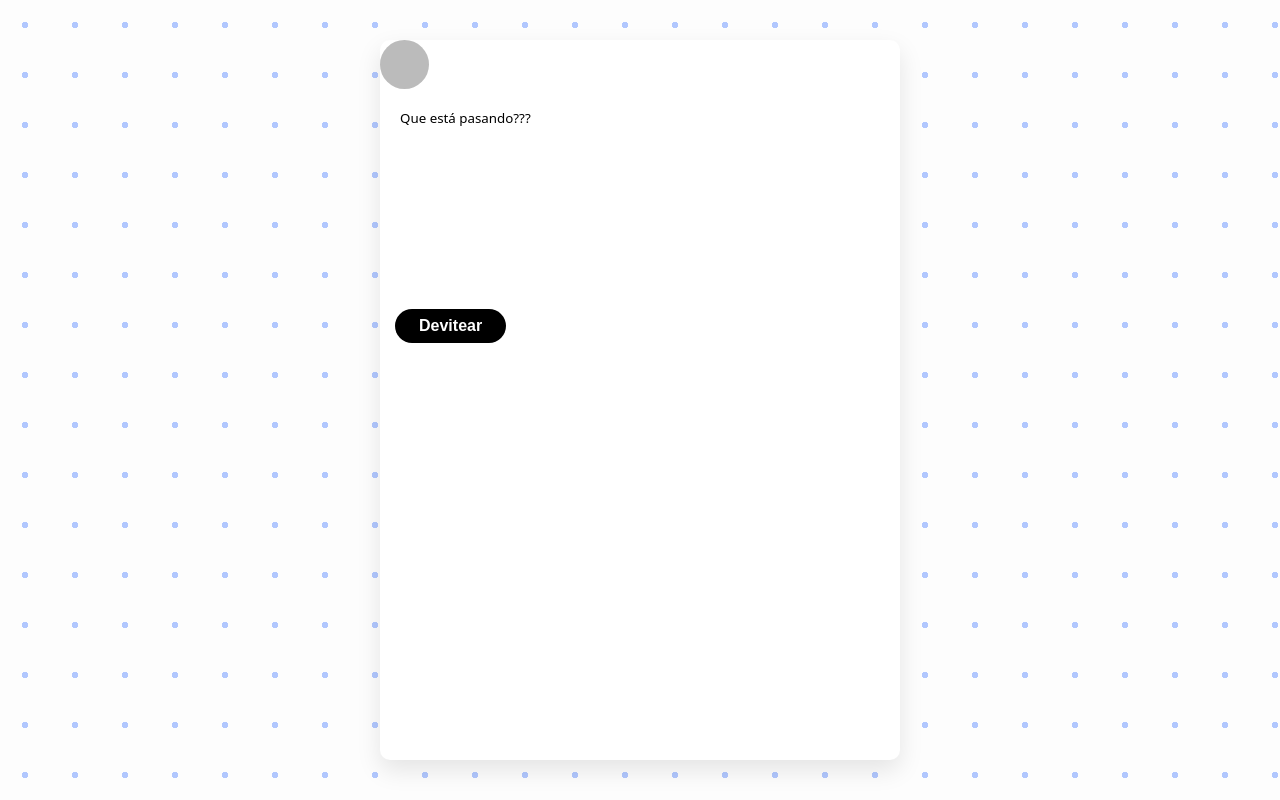
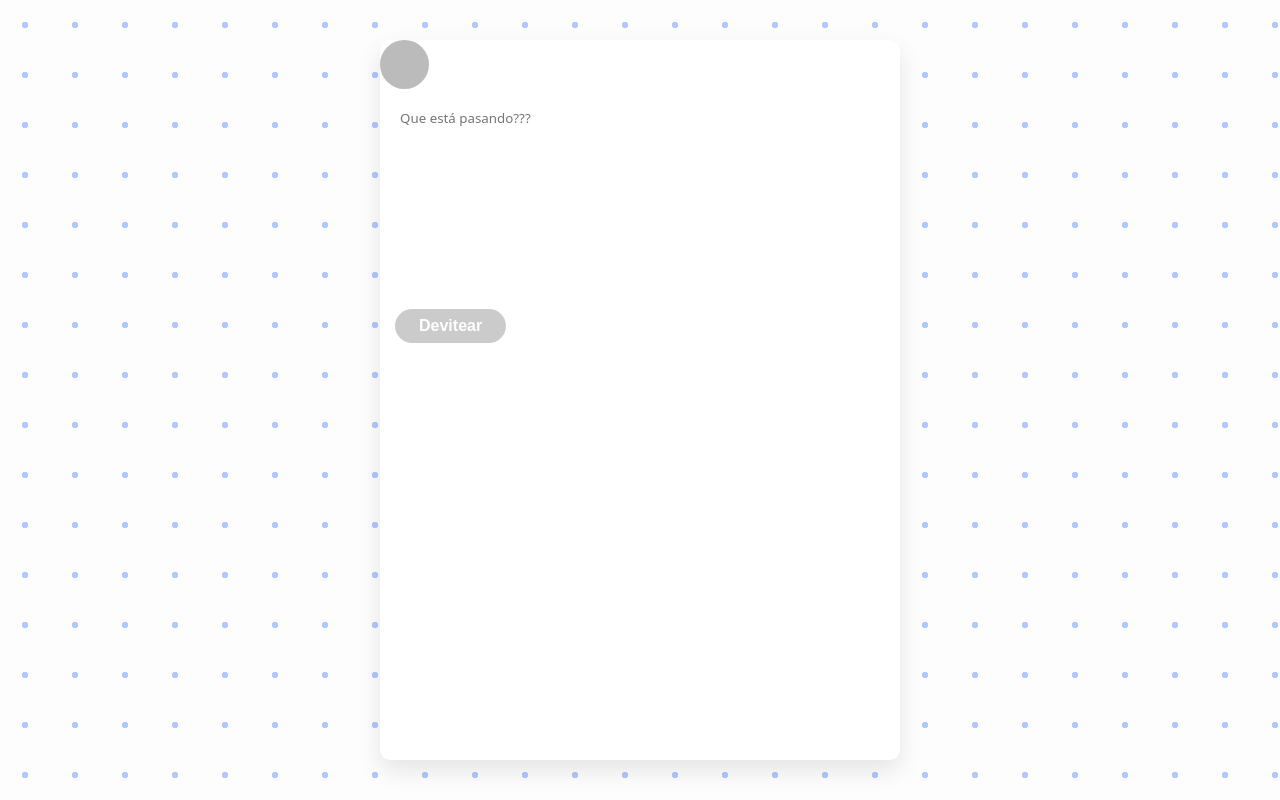
Before and after one commit to jfcalao/devter, a Next.js app: page /compose/tweet in a window 1280 px wide. Built offline with nearby package versions, Linux system fonts and the light colour scheme; no server answers; sample sign-in values are in the browser's storage.

Commit message:
disabled submit button when text area is empty

```diff
--- a/components/Button/index.js
+++ b/components/Button/index.js
@@ -1,9 +1,11 @@
 import { colors } from "../../styles/theme"
 
-const Button = ({ children, onClick }) => {
+const Button = ({ children, onClick, disabled }) => {
   return (
     <>
-      <button onClick={onClick}>{children}</button>
+      <button disabled={disabled} onClick={onClick}>
+        {children}
+      </button>
       <style jsx>
         {`
           button {
@@ -19,6 +21,11 @@ const Button = ({ children, onClick }) => {
             transition: opacity 0.3s ease;
             display: flex;
             align-items: center;
+            user-select: none;
+          }
+          button[disabled] {
+            opacity: 0.2;
+            pointer-events: none;
           }
           button > :global(svg) {
             margin-right: 8px;
--- a/firebase/client.js
+++ b/firebase/client.js
@@ -13,11 +13,12 @@ const firebaseConfig = {
 const mapFirebaseUserToUser = (user) => {
   console.log(user)
   if (user) {
-    const { displayName, email, photoURL } = user
+    const { displayName, email, photoURL, uid } = user
     return {
       username: displayName,
-      avatar_url: photoURL,
+      avatar: photoURL,
       email,
+      uid,
     }
   } else {
     return null
@@ -36,3 +37,6 @@ export const loginWithGithub = () => {
   const gitHubProvider = new firebase.auth.GithubAuthProvider()
   return firebase.auth().signInWithPopup(gitHubProvider)
 }
+export const addDevit = (devit) => {
+  console.log("devit added", devit)
+}
--- a/pages/compose/tweet/index.js
+++ b/pages/compose/tweet/index.js
@@ -1,20 +1,49 @@
 import AppLayout from "components/AppLayout"
 import Avatar from "components/Avatar"
 import useUser from "hooks/useUser"
+import { useState } from "react"
+import { addDevit } from "firebase/client"
 
 const { default: Button } = require("components/Button")
 
 const TweetPage = () => {
   const user = useUser()
-  console.log("Este es el user", user)
+  const [message, setMessage] = useState("")
+  const handleClick = () => {
+    console.log("click")
+  }
+  const handleSubmit = (event) => {
+    event.preventDefault()
+    console.log("Submit")
+    const { avatar, username, uid } = user
+    addDevit({
+      avatar,
+      username,
+      content: message,
+      uid,
+    })
+  }
+  const handleInput = (event) => {
+    const inputValue = event.target.value
+    setMessage(inputValue)
+  }
+
   return (
     <>
       <AppLayout>
-        {user && <Avatar src={user.avatar_url}></Avatar>}
-        <textarea>Que está pasando???</textarea>
-        <div>
-          <Button>Devitear</Button>
-        </div>
+        {user && <Avatar src={user.avatar}></Avatar>}
+        <form onSubmit={handleSubmit}>
+          <textarea
+            value={message}
+            onChange={handleInput}
+            placeholder="Que está pasando???"
+          ></textarea>
+          <div>
+            <Button disabled={message.length === 0} onClick={handleClick}>
+              Devitear
+            </Button>
+          </div>
+        </form>
       </AppLayout>
       <style jsx>
         {`
@@ -25,6 +54,7 @@ const TweetPage = () => {
             outline: 0;
             min-height: 200px;
             border: none;
+            user-select: none;
           }
           div {
             padding: 15px;
--- a/pages/index.js
+++ b/pages/index.js
@@ -46,8 +46,8 @@ export default function Home() {
             {user === USER_STATE.NOT_KNOWN && (
               <img src="spinner.gif" alt="Loading"></img>
             )}
-            {user && user.avatar_url && (
-              <Avatar src={user.avatar_url} userName={user.username}></Avatar>
+            {user && user.avatar && (
+              <Avatar src={user.avatar} userName={user.username}></Avatar>
             )}
           </div>
         </section>
```
Also changed, not shown: 1 other file (tests, documents, lock files or other folders).
